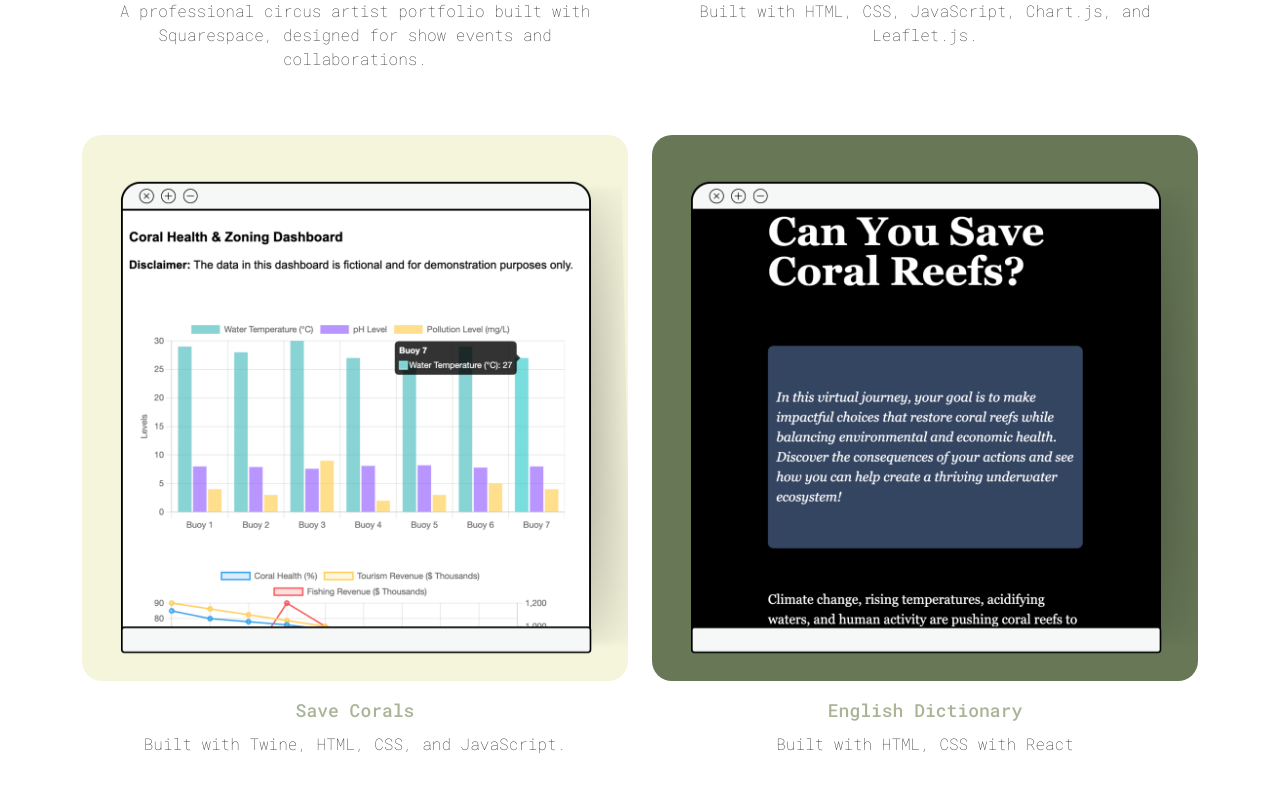
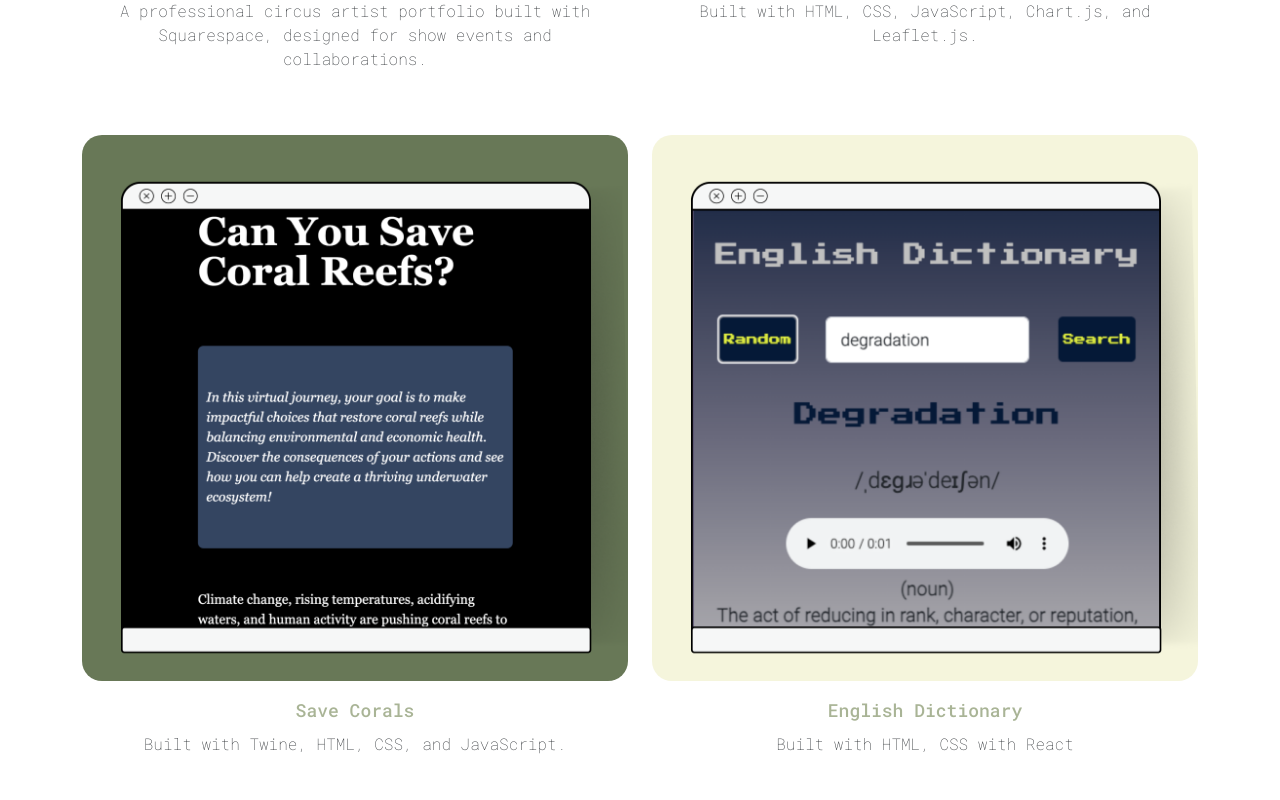
Before and after one commit to jgchoti/jgchoti.github.io, a React (Create React App) app: page / in a window 1280 px wide. Shown: the part 1140-1940 px from the top of the page. Built offline with nearby package versions, Linux system fonts and the light colour scheme.

Commit message:
Add alternate image support in ProjectShowcase component

```diff
--- a/src/component/Content.js
+++ b/src/component/Content.js
@@ -13,6 +13,7 @@ function Content(props) {
                         index={index}
                         name={project.name}
                         imageUrl={project.imageUrl}
+                        alternate_image={project.alternate_image}
                         linkUrl={project.linkUrl}
                         linkTitle={project.linkTitle}
                         shortDescription={project.shortDescription}
--- a/src/component/ProjectShowcase.js
+++ b/src/component/ProjectShowcase.js
@@ -1,15 +1,14 @@
 import React from 'react';
 import { Link } from 'react-router-dom';
-import { projectData } from '../data/projectData';
 import { FontAwesomeIcon } from '@fortawesome/react-fontawesome'
 import { faGithub } from '@fortawesome/free-brands-svg-icons'
 import { faDisplay } from '@fortawesome/free-solid-svg-icons'
 import { faMedium } from '@fortawesome/free-brands-svg-icons'
 
-function ProjectShowcase({ name, imageUrl, linkUrl, blogUrl, webUrl, linkTitle, shortDescription, githubUrl, index }) {
+function ProjectShowcase({ name, imageUrl, alternate_image, linkUrl, blogUrl, webUrl, linkTitle, shortDescription, githubUrl, index }) {
     const row = Math.floor(index / 2)
     const isOddRow = row % 2 !== 0
-    const specialImageUrl = isOddRow ? projectData[index].alternate_image : imageUrl;
+    const specialImageUrl = isOddRow ? alternate_image : imageUrl;
 
     return (
         <div className="col-md-6 mb-5">
```
